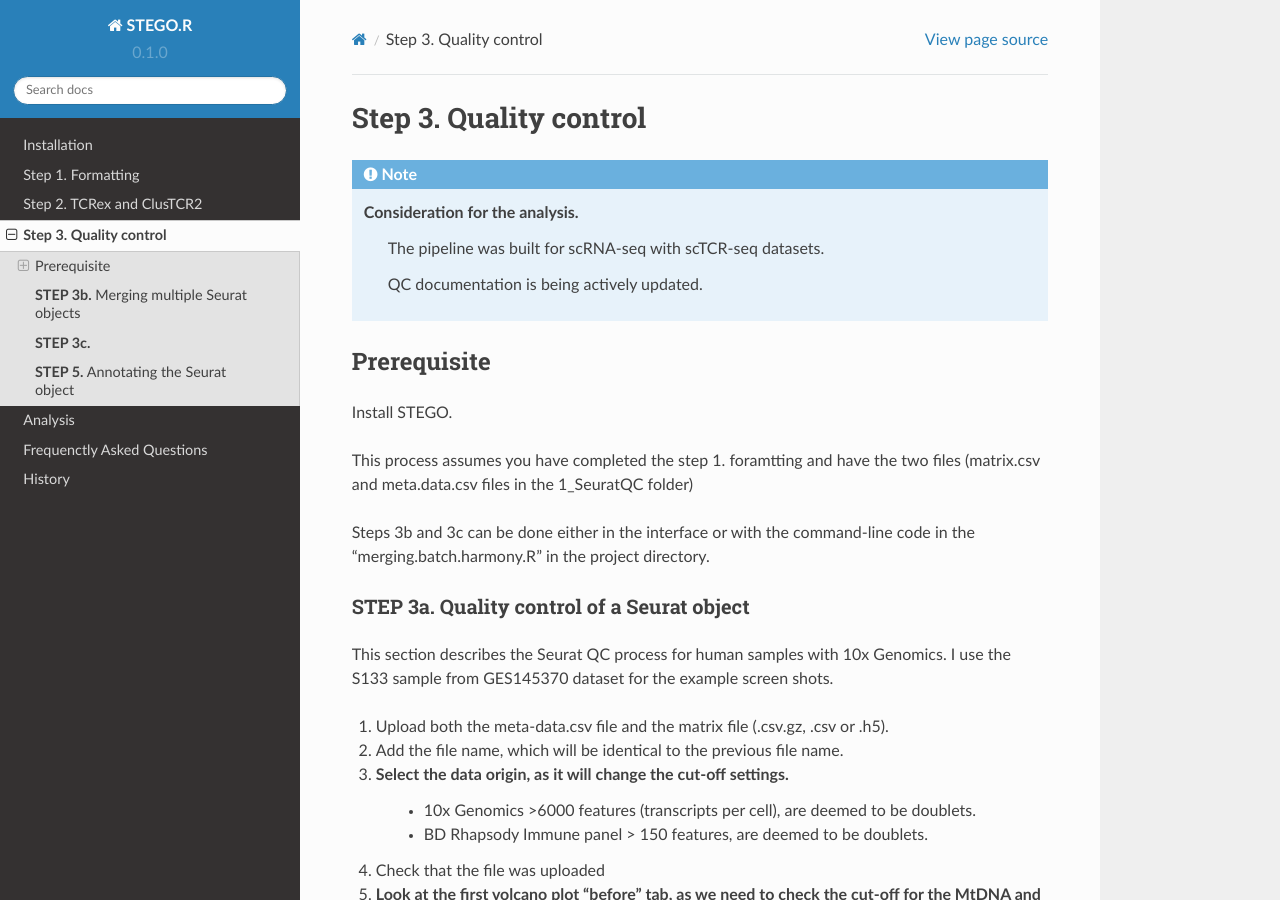
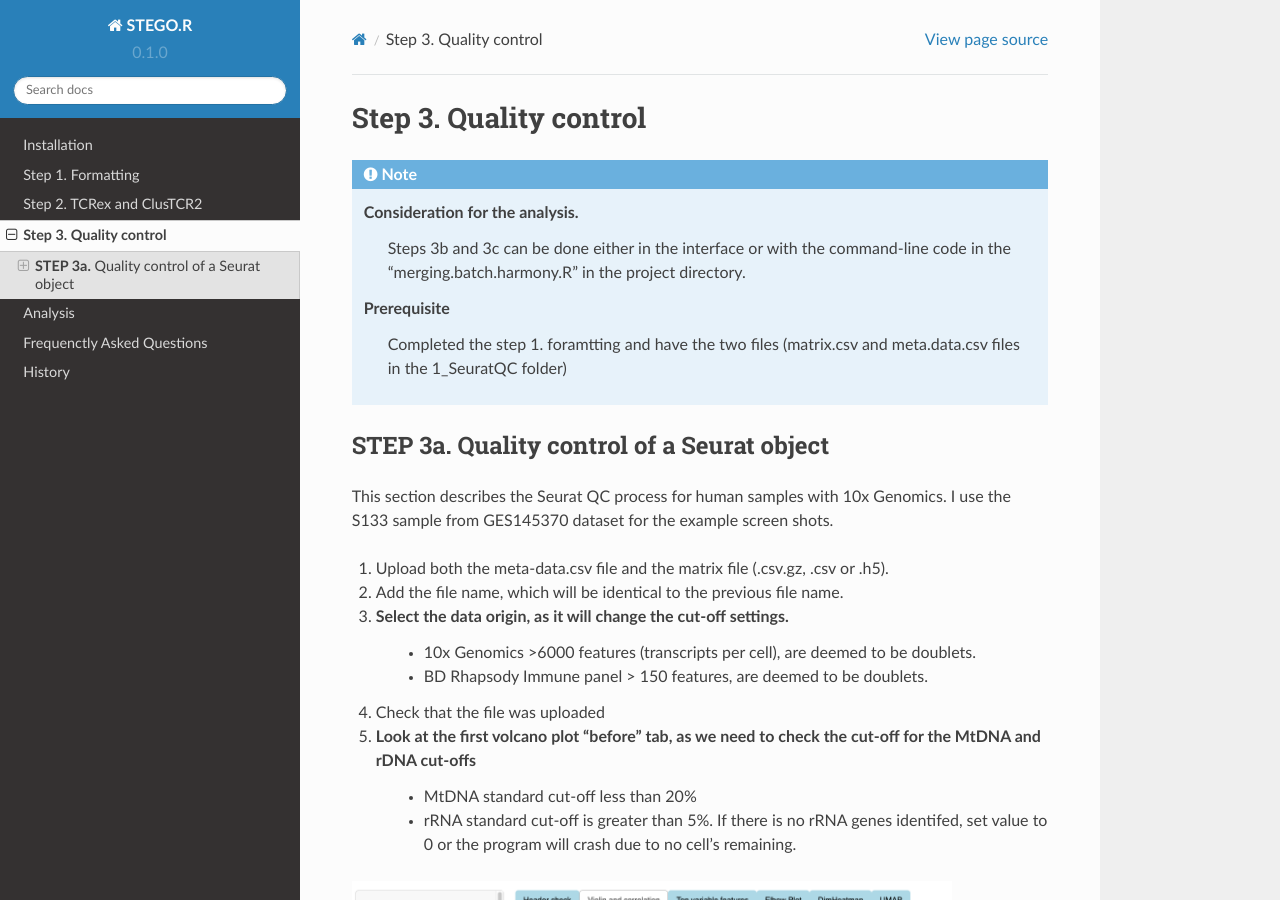
Before and after one commit to KerryAM-R/STEGOR, a Sphinx documentation site: the page built from docs/source/3.STEP3SeuratQC.rst, in a window 1280 px wide and 900 px high. Built offline with Sphinx 7.4.7 and the Read the Docs theme 2.0.0, drawn with Linux system fonts in a browser that asks for light colours; some of the changed text lies outside the part shown.

Commit message:
Update 3.STEP3SeuratQC.rst

```diff
--- a/docs/source/3.STEP3SeuratQC.rst
+++ b/docs/source/3.STEP3SeuratQC.rst
@@ -3,18 +3,12 @@
 
 .. note::
     Consideration for the analysis.
-       The pipeline was built for scRNA-seq with scTCR-seq datasets.
+        Steps 3b and 3c can be done either in the interface or with the command-line code in the "merging.batch.harmony.R" in the project directory.
 
-       QC documentation is being actively updated.
+    Prerequisite
+        Completed the step 1. foramtting and have the two files (matrix.csv and meta.data.csv files in the 1_SeuratQC folder)
 
-Prerequisite
-~~~~~~~~~~~~
 
-Install STEGO.
-
-This process assumes you have completed the step 1. foramtting and have the two files (matrix.csv and meta.data.csv files in the 1_SeuratQC folder)
-
-Steps 3b and 3c can be done either in the interface or with the command-line code in the "merging.batch.harmony.R" in the project directory.
 
 **STEP 3a.** Quality control of a Seurat object
 ------------------------------------------------
```
